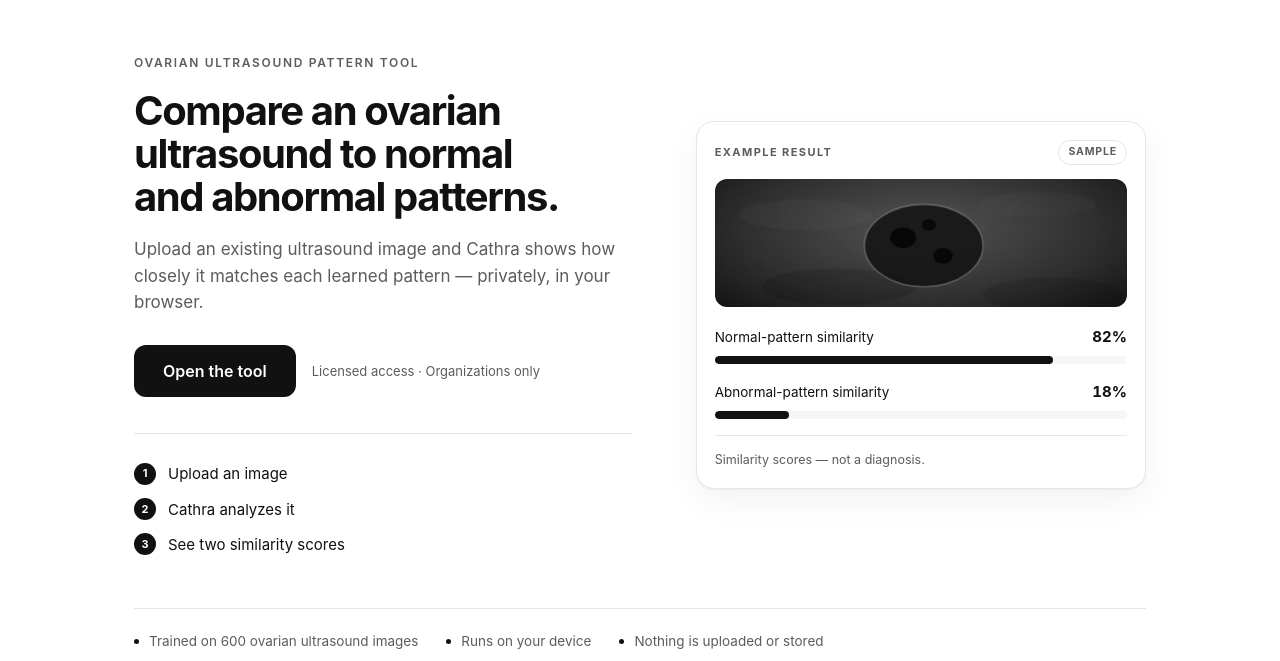
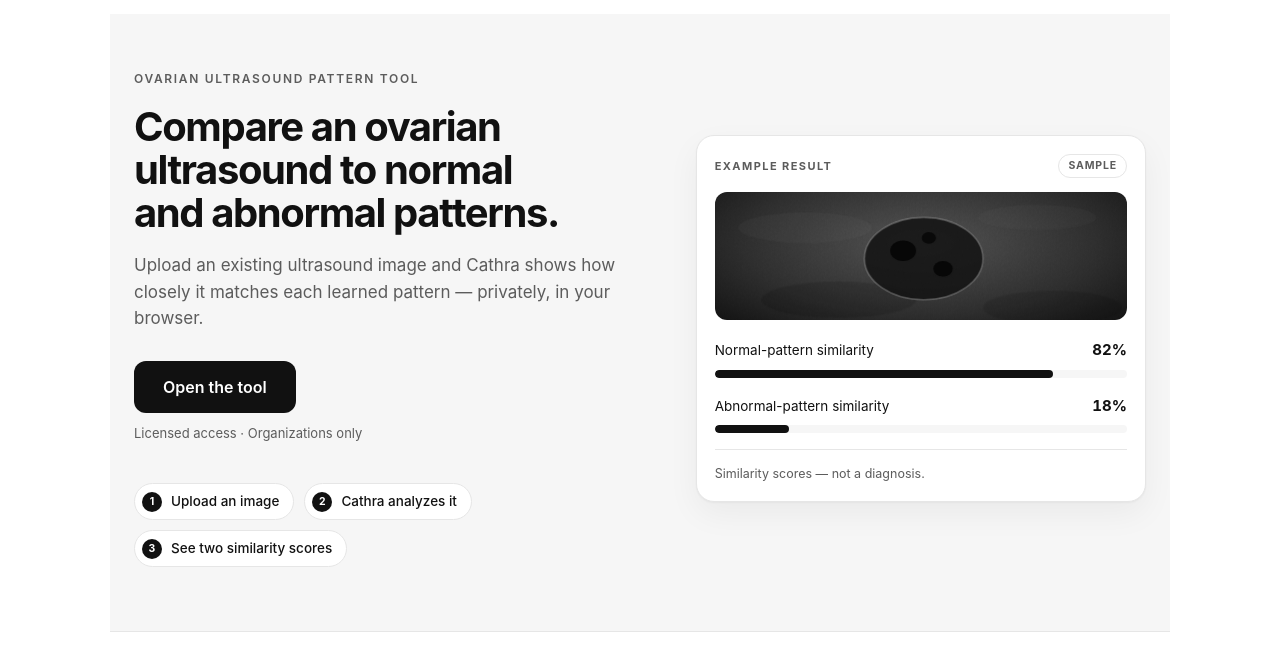
Before and after one commit to codebytaaron/ovaultra, a plain HTML site: page index.html in a window 1280 px wide. Shown: the part 80-741 px from the top of the page. Drawn offline with Linux system fonts and the light colour scheme.

Commit message:
Polish homepage

```diff
--- a/index.html
+++ b/index.html
@@ -18,6 +18,7 @@
 
     <!-- ============ LANDING ============ -->
     <section id="landing" class="screen">
+      <div class="hero-band">
       <div class="hero">
         <div class="hero-copy">
           <p class="eyebrow">Ovarian ultrasound pattern tool</p>
@@ -94,6 +95,7 @@
 
           <p class="demo-foot">Similarity scores — not a diagnosis.</p>
         </figure>
+      </div>
       </div>
 
       <ul class="landing-meta">
--- a/styles.css
+++ b/styles.css
@@ -49,12 +49,21 @@ main {
 #paywall, #tool { max-width: 640px; }
 
 /* ---- Landing hero ---- */
+/* Band grounds the hero instead of floating in white space; spans the same
+   width as the topbar/content column (cancels main's padding, then re-adds
+   it so inner content still aligns). */
+.hero-band {
+  margin: 0 -24px;
+  padding: 0 24px;
+  background: var(--fill);
+  border-bottom: 1px solid var(--line);
+}
 .hero {
   display: grid;
   grid-template-columns: 1.05fr 0.95fr;
   gap: 64px;
   align-items: center;
-  padding: 40px 0 8px;
+  padding: 56px 0 64px;
 }
 .hero-copy { min-width: 0; }
 .eyebrow {
@@ -81,35 +90,38 @@ h1 {
 }
 
 /* CTA */
-.cta { display: flex; align-items: center; gap: 16px; flex-wrap: wrap; }
+.cta { display: flex; flex-direction: column; align-items: flex-start; gap: 10px; }
 .cta-note { font-size: 13px; color: var(--ink-soft); }
 
-/* How it works — compact inline steps */
+/* How it works — chip row */
 .steps {
   display: flex;
-  flex-direction: column;
-  gap: 12px;
-  margin: 36px 0 0;
-  padding-top: 28px;
-  border-top: 1px solid var(--line);
+  flex-wrap: wrap;
+  gap: 10px;
+  margin: 40px 0 0;
 }
 .step {
-  display: flex;
+  display: inline-flex;
   align-items: center;
-  gap: 12px;
-  font-size: 15px;
+  gap: 9px;
+  font-size: 13.5px;
+  font-weight: 500;
   color: var(--ink);
+  background: #fff;
+  border: 1px solid var(--line);
+  border-radius: 999px;
+  padding: 7px 14px 7px 7px;
 }
 .step-n {
   flex: none;
-  width: 22px;
-  height: 22px;
+  width: 20px;
+  height: 20px;
   display: grid;
   place-items: center;
   background: var(--ink);
   color: #fff;
   border-radius: 999px;
-  font-size: 11px;
+  font-size: 10.5px;
   font-weight: 700;
 }
 
@@ -119,9 +131,9 @@ h1 {
   display: flex;
   flex-wrap: wrap;
   gap: 8px 28px;
-  margin: 44px 0 0;
-  padding: 22px 0 0;
-  border-top: 1px solid var(--line);
+  margin: 32px 0 32px;
+  padding: 0 0 24px;
+  border-bottom: 1px solid var(--line);
   font-size: 13.5px;
   color: var(--ink-soft);
 }
```
